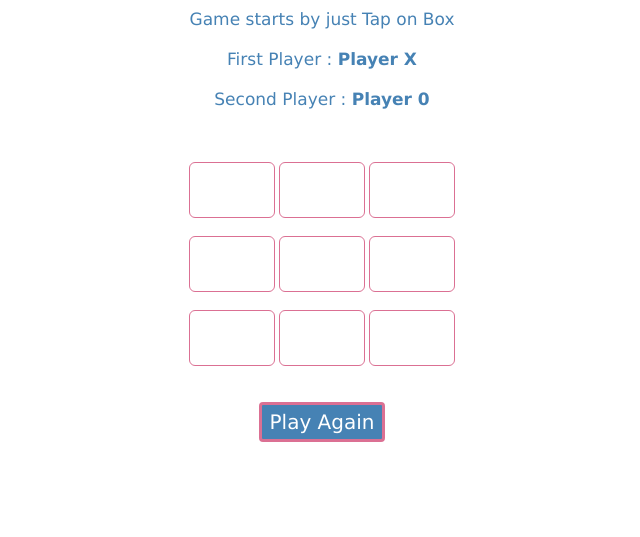
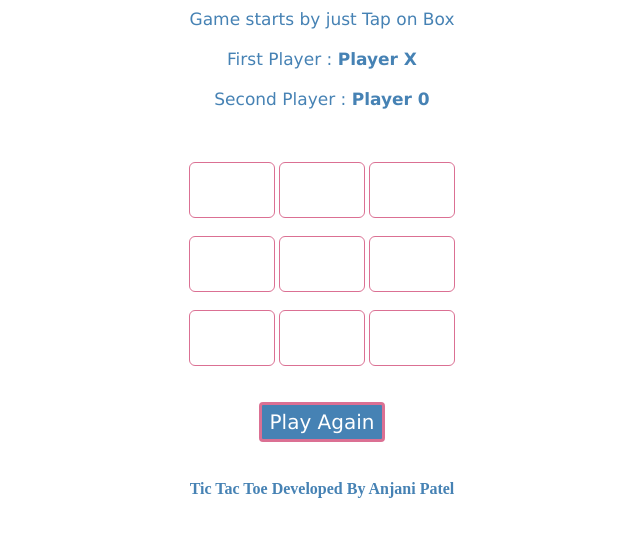
Before and after one commit to anjaniaddweb/Javascript, a plain HTML site: page tic-tac-toe/index.html in a window 1280 px wide. Shown: the part 103-640 px from the top of the page, without its empty margins (318-958 px from the left). Drawn offline with Linux system fonts and the light colour scheme.

Commit message:
footer added

```diff
--- a/tic-tac-toe/css/tic.css
+++ b/tic-tac-toe/css/tic.css
@@ -54,3 +54,8 @@ h1 {
     color: steelblue;
     font-size: 17px;
 }
+
+.footer{
+    color: steelblue;
+    font-weight: bold;
+}
--- a/tic-tac-toe/index.html
+++ b/tic-tac-toe/index.html
@@ -63,6 +63,12 @@
 
 
 	</div>
+
+	<div>
+		<center>
+		<label for="footer" class="footer">Tic Tac Toe Developed By Anjani Patel</label>
+		</center>
+	</div>
 </body>
 
 </html>
```
